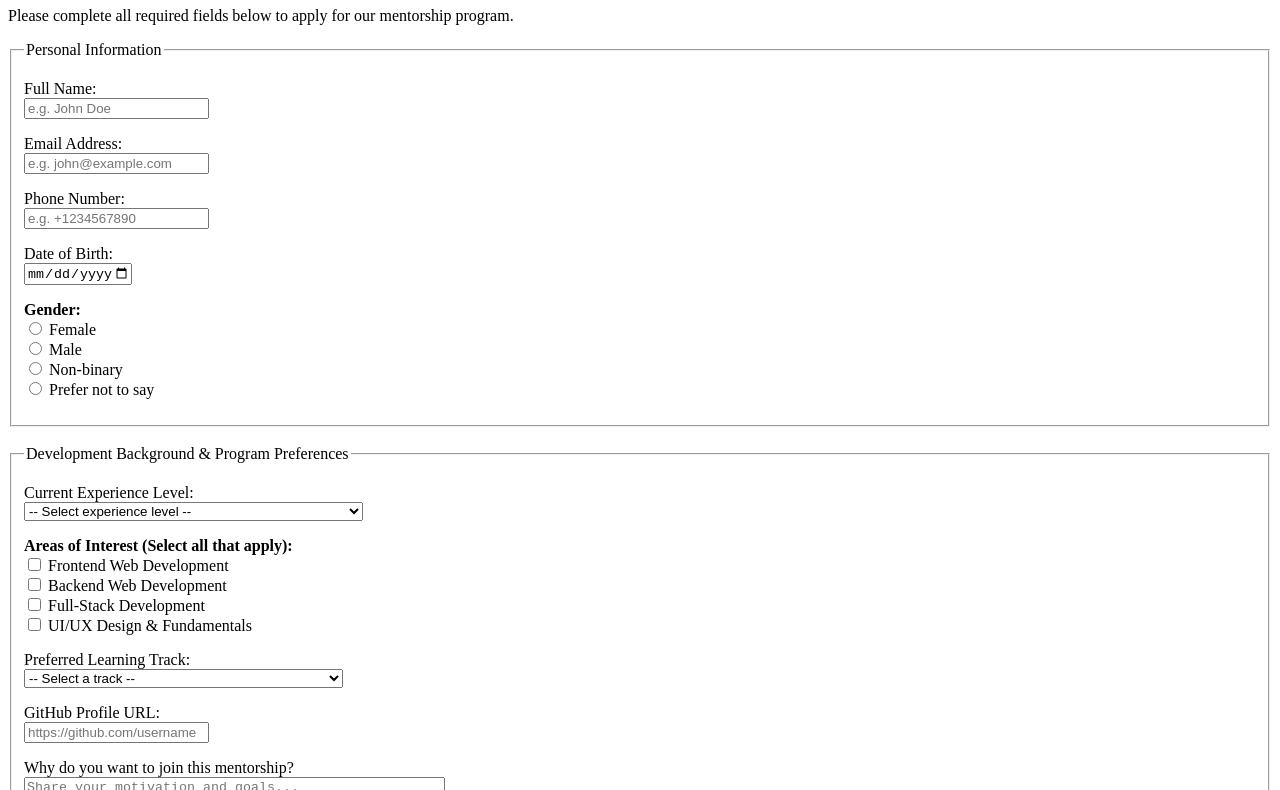
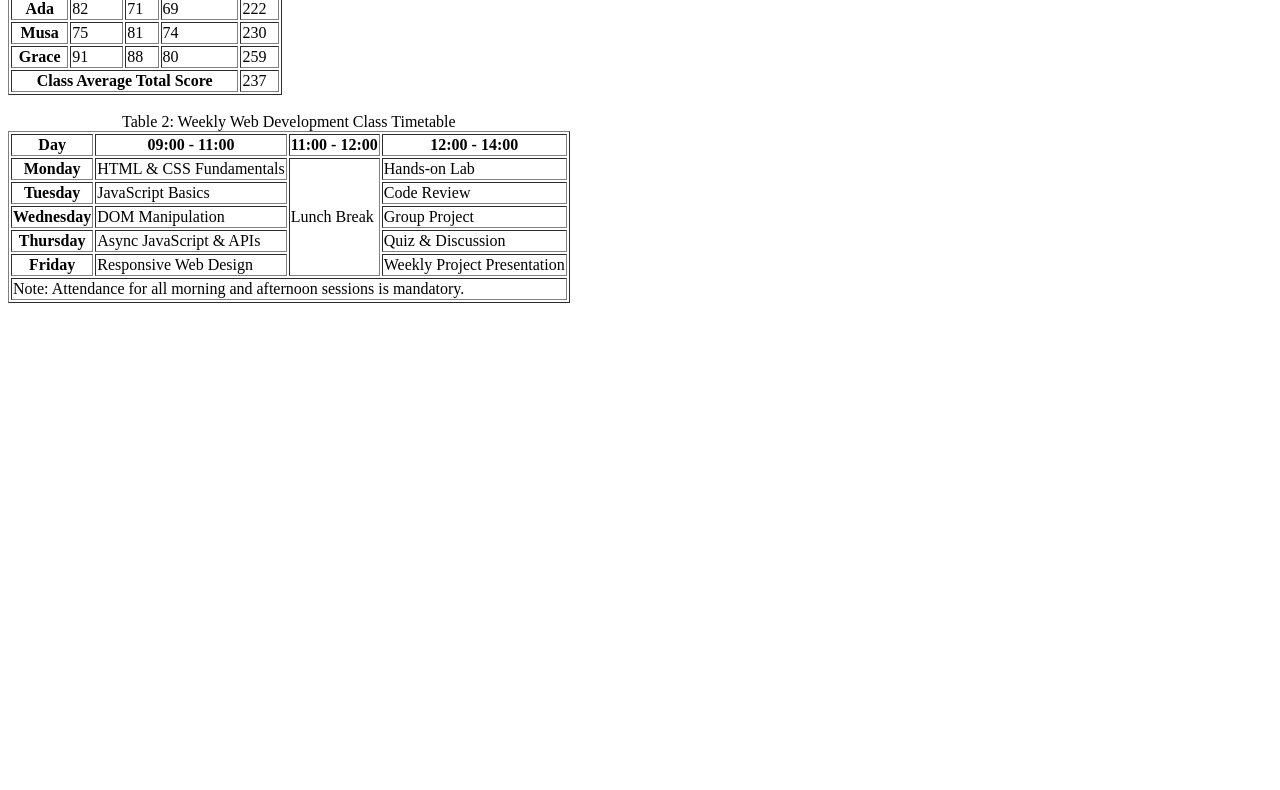
Before and after one commit to Reunited-011/My-Web-development-Journey, a plain HTML site: page index.html in a window 1280 px wide. Shown: the part 73-863 px from the top of the page. After the commit the page ends 800 px from the top, so only its background shows below. Drawn offline with Linux system fonts and the light colour scheme.

Commit message:
tabular data presentation

```diff
--- a/index.html
+++ b/index.html
@@ -2,132 +2,103 @@
 <html lang="en">
 <head>
     <meta charset="UTF-8">
+    <meta name="description" content=" A webpage showing Results and time table Data tables ">
+    <meta name="viewport" content="width=device-width, initial-scale=1.0">
     <meta name="author" content="Osimen Reuben">
-    <meta name="description" content="this is a valid html only form application">
-    <meta name="viewport" content="width=device-width, initial-scale=1.0">
     <link rel="icon" href="fav-icon.jpg" type="image.jpg">
-    <title>Mentorship Application Form</title>
+    <title>Results and time table Data tables</title>
 </head>
 <body>
 
-    <h1>Mentorship Application Form</h1>
-    <p>Please complete all required fields below to apply for our mentorship program.</p>
+    <!-- Table 1: Student Results -->
+    <table border="1">
+        <caption>Table 1: Web Development Student Exam Results</caption>
+        <thead>
+            <tr>
+                <th scope="col">Student</th>
+                <th scope="col">HTML</th>
+                <th scope="col">CSS</th>
+                <th scope="col">JavaScript</th>
+                <th scope="col">Total</th>
+            </tr>
+        </thead>
+        <tbody>
+            <tr>
+                <th scope="row">Ada</th>
+                <td>82</td>
+                <td>71</td>
+                <td>69</td>
+                <td>222</td>
+            </tr>
+            <tr>
+                <th scope="row">Musa</th>
+                <td>75</td>
+                <td>81</td>
+                <td>74</td>
+                <td>230</td>
+            </tr>
+            <tr>
+                <th scope="row">Grace</th>
+                <td>91</td>
+                <td>88</td>
+                <td>80</td>
+                <td>259</td>
+            </tr>
+        </tbody>
+        <tfoot>
+            <tr>
+                <th scope="row" colspan="4">Class Average Total Score</th>
+                <td>237</td>
+            </tr>
+        </tfoot>
+    </table>
 
-    <form action="/submit-application" method="POST">
+    <br>
 
-        <!-- Fieldset 1: Personal Information -->
-        <fieldset>
-            <legend>Personal Information</legend>
-
-            <p>
-                <label for="full-name">Full Name:</label><br>
-                <input type="text" id="full-name" name="fullName" required minlength="2" maxlength="100" placeholder="e.g. John Doe">
-            </p>
-
-            <p>
-                <label for="email">Email Address:</label><br>
-                <input type="email" id="email" name="email" required placeholder="e.g. john@example.com">
-            </p>
-
-            <p>
-                <label for="phone">Phone Number:</label><br>
-                <input type="tel" id="phone" name="phone" required pattern="[0-9]{10,15}" placeholder="e.g. +1234567890">
-            </p>
-
-            <p>
-                <label for="dob">Date of Birth:</label><br>
-                <input type="date" id="dob" name="dateOfBirth" required max="2010-01-01">
-            </p>
-
-            <p>
-                <strong>Gender:</strong><br>
-                <input type="radio" id="gender-female" name="gender" value="female" required>
-                <label for="gender-female">Female</label><br>
-
-                <input type="radio" id="gender-male" name="gender" value="male">
-                <label for="gender-male">Male</label><br>
-
-                <input type="radio" id="gender-non-binary" name="gender" value="non-binary">
-                <label for="gender-non-binary">Non-binary</label><br>
-
-                <input type="radio" id="gender-prefer-not" name="gender" value="prefer-not-to-say">
-                <label for="gender-prefer-not">Prefer not to say</label>
-            </p>
-        </fieldset>
-
-        <br>
-
-        <!-- Fieldset 2: Development Background & Program Preferences -->
-        <fieldset>
-            <legend>Development Background & Program Preferences</legend>
-
-            <p>
-                <label for="experience-level">Current Experience Level:</label><br>
-                <select id="experience-level" name="experienceLevel" required>
-                    <option value="" disabled selected>-- Select experience level --</option>
-                    <option value="beginner">Beginner (Little to no coding experience)</option>
-                    <option value="intermediate">Intermediate (Built basic personal projects)</option>
-                    <option value="advanced">Advanced (Comfortable with full-stack or frameworks)</option>
-                </select>
-            </p>
-
-            <p>
-                <strong>Areas of Interest (Select all that apply):</strong><br>
-                <input type="checkbox" id="interest-frontend" name="interests" value="frontend">
-                <label for="interest-frontend">Frontend Web Development</label><br>
-
-                <input type="checkbox" id="interest-backend" name="interests" value="backend">
-                <label for="interest-backend">Backend Web Development</label><br>
-
-                <input type="checkbox" id="interest-fullstack" name="interests" value="fullstack">
-                <label for="interest-fullstack">Full-Stack Development</label><br>
-
-                <input type="checkbox" id="interest-uiux" name="interests" value="ui-ux">
-                <label for="interest-uiux">UI/UX Design & Fundamentals</label>
-            </p>
-
-            <p>
-                <label for="learning-track">Preferred Learning Track:</label><br>
-                <select id="learning-track" name="learningTrack" required>
-                    <option value="" disabled selected>-- Select a track --</option>
-                    <option value="web-dev-fundamentals">Web Development Fundamentals (HTML/CSS/JS)</option>
-                    <option value="fullstack-engineering">Full-Stack Software Engineering</option>
-                    <option value="uiux-design">UI/UX Product Design</option>
-                </select>
-            </p>
-
-            <p>
-                <label for="github-url">GitHub Profile URL:</label><br>
-                <input type="url" id="github-url" name="githubUrl" placeholder="https://github.com/username" required>
-            </p>
-
-            <p>
-                <label for="why-join">Why do you want to join this mentorship?</label><br>
-                <textarea id="why-join" name="whyJoin" rows="5" cols="50" required minlength="50" maxlength="1000" placeholder="Share your motivation and goals..."></textarea>
-            </p>
-        </fieldset>
-
-        <br>
-
-        <!-- Fieldset 3: Availability & Terms -->
-        <fieldset>
-            <legend>Availability & Agreement</legend>
-
-            <p>
-                <label for="availability">Weekly Availability (Hours per week):</label><br>
-                <input type="number" id="availability" name="availabilityHours" min="5" max="40" required placeholder="e.g. 15">
-            </p>
-
-            <p>
-                <input type="checkbox" id="rules-agreement" name="rulesAgreement" value="accepted" required>
-                <label for="rules-agreement">I agree to abide by the mentorship program rules and code of conduct.</label>
-            </p>
-        </fieldset>
-
-        <br>
-
-        <button type="submit">Submit Application</button>
-    </form>
-
+    <!-- Table 2 Weekly Class Timetable -->
+    <table border="1">
+        <caption>Table 2: Weekly Web Development Class Timetable</caption>
+        <thead>
+            <tr>
+                <th scope="col">Day</th>
+                <th scope="col">09:00 - 11:00</th>
+                <th scope="col">11:00 - 12:00</th>
+                <th scope="col">12:00 - 14:00</th>
+            </tr>
+        </thead>
+        <tbody>
+            <tr>
+                <th scope="row">Monday</th>
+                <td>HTML &amp; CSS Fundamentals</td>
+                <td rowspan="5">Lunch Break</td>
+                <td>Hands-on Lab</td>
+            </tr>
+            <tr>
+                <th scope="row">Tuesday</th>
+                <td>JavaScript Basics</td>
+                <td>Code Review</td>
+            </tr>
+            <tr>
+                <th scope="row">Wednesday</th>
+                <td>DOM Manipulation</td>
+                <td>Group Project</td>
+            </tr>
+            <tr>
+                <th scope="row">Thursday</th>
+                <td>Async JavaScript &amp; APIs</td>
+                <td>Quiz &amp; Discussion</td>
+            </tr>
+            <tr>
+                <th scope="row">Friday</th>
+                <td>Responsive Web Design</td>
+                <td>Weekly Project Presentation</td>
+            </tr>
+        </tbody>
+        <tfoot>
+            <tr>
+                <td colspan="4">Note: Attendance for all morning and afternoon sessions is mandatory.</td>
+            </tr>
+        </tfoot>
+    </table>
 </body>
 </html>
```
